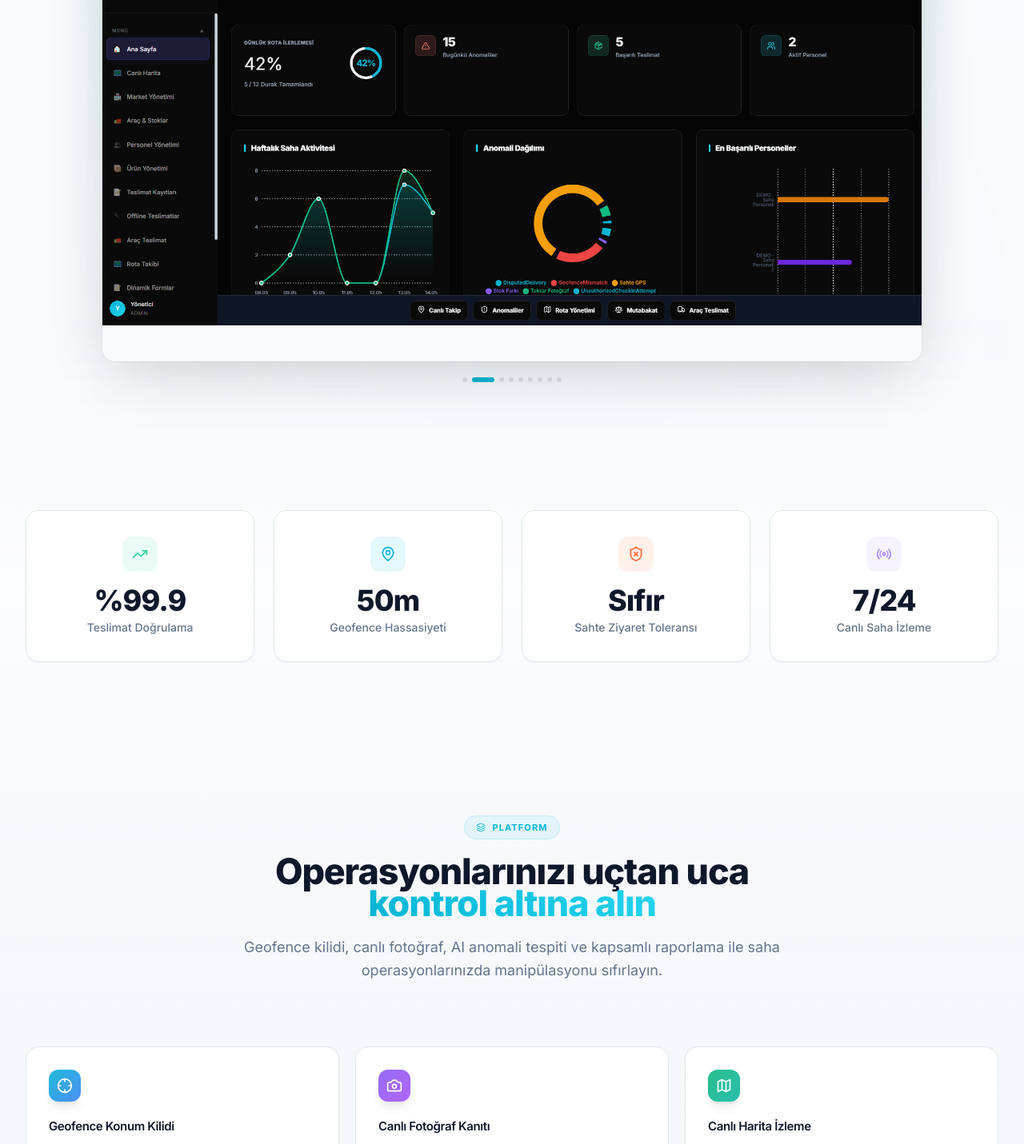
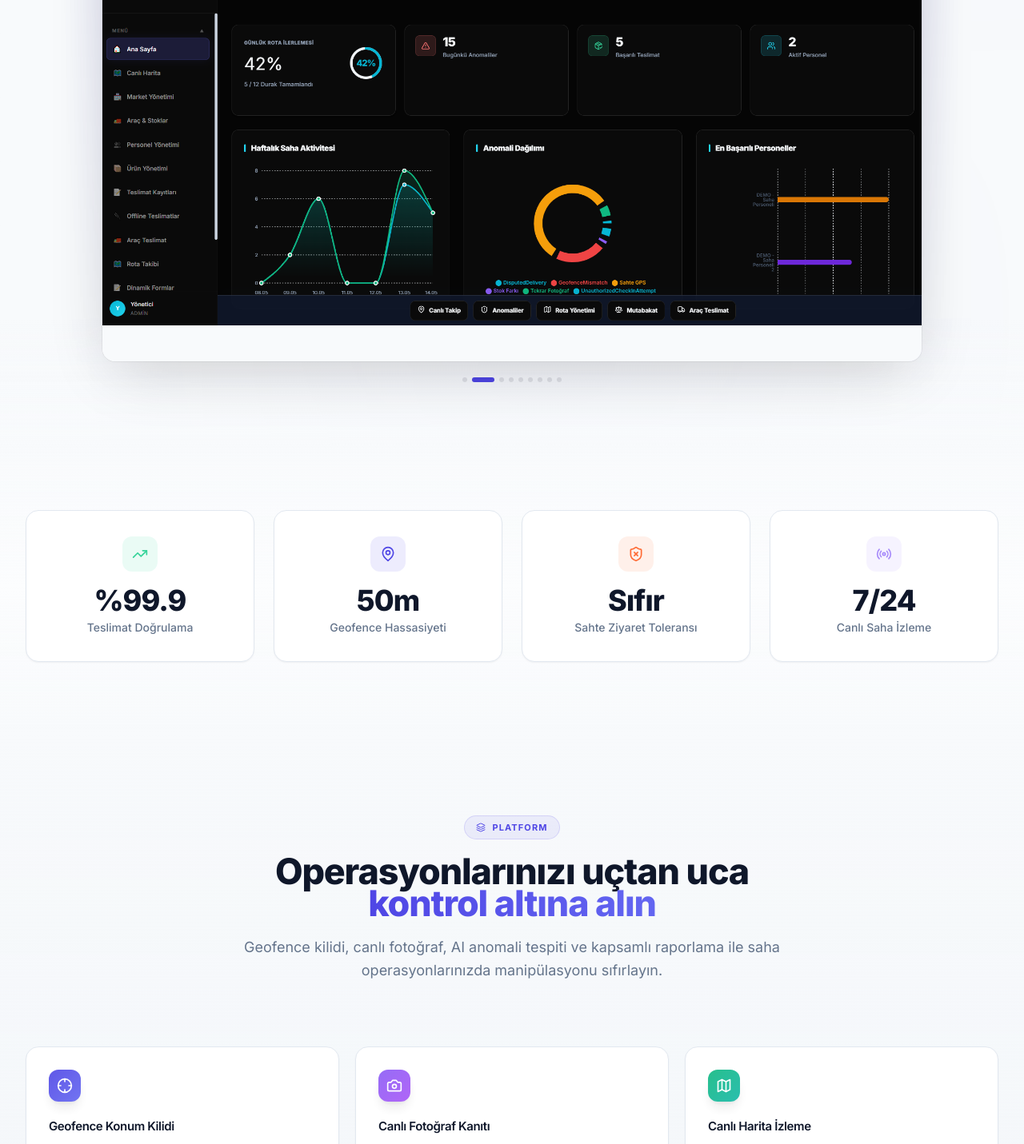
Before and after one commit to ylmzMehmet/sahatakip-landing, a React (Vite) app: page / in a window 1280 px wide. Shown: the part 839-2270 px from the top of the page at 80% size. Built offline with nearby package versions, Linux system fonts and the light colour scheme; the HTML template or start-up script is replaced by a standard one.

Commit message:
renk değiştirdim

```diff
--- a/src/components/AICenter.tsx
+++ b/src/components/AICenter.tsx
@@ -7,7 +7,7 @@ const aiFeatures = [
     icon: <Shield className="w-5 h-5" />,
     title: 'Güvenilirlik Puanı',
     desc: 'Her personelin anomali geçmişi, rota uyumu ve teslimat doğruluğu analiz edilerek güvenilirlik skoru hesaplanır.',
-    gradient: 'from-brand to-blue-500',
+    gradient: 'from-brand to-brand-light',
   },
   {
     icon: <TrendingUp className="w-5 h-5" />,
--- a/src/components/CTA.tsx
+++ b/src/components/CTA.tsx
@@ -32,7 +32,7 @@ export default function CTA() {
             <h2 className="text-3xl md:text-4xl lg:text-5xl font-extrabold tracking-tight mb-6 leading-tight">
               Saha hakimiyetini
               <br />
-              <span className="text-transparent bg-clip-text bg-gradient-to-r from-brand via-brand-light to-cyan-300">
+              <span className="text-transparent bg-clip-text bg-gradient-to-r from-brand-dark to-brand">
                 bugün ele alın
               </span>
             </h2>
--- a/src/components/Features.tsx
+++ b/src/components/Features.tsx
@@ -10,7 +10,7 @@ const features = [
     icon: <Crosshair className="w-5 h-5" />,
     title: 'Geofence Konum Kilidi',
     desc: 'Teslimat noktasına 50m yaklaşmadan işlem yapılamaz. Uzaktan sahte check-in teknik olarak imkansızdır.',
-    gradient: 'from-cyan-500 to-blue-500',
+    gradient: 'from-brand to-brand-light',
   },
   {
     icon: <Camera className="w-5 h-5" />,
@@ -58,7 +58,7 @@ const features = [
     icon: <BarChart3 className="w-5 h-5" />,
     title: 'Kapsamlı Raporlama',
     desc: 'Saha özetleri, ziyaret tamamlama, atlanan durak analizi ve personel performans KPI\'ları.',
-    gradient: 'from-blue-400 to-cyan-500',
+    gradient: 'from-brand-light to-brand',
   },
 ];
 
--- a/src/components/Hero.tsx
+++ b/src/components/Hero.tsx
@@ -32,7 +32,7 @@ export default function Hero({ onOpenModal }: HeroProps) {
     <section className="relative min-h-screen flex items-center overflow-hidden">
       {/* Massive Gradient Orbs */}
       <div className="absolute top-[-20%] left-[-10%] w-[700px] h-[700px] bg-brand/[0.07] blur-[180px] rounded-full pointer-events-none" />
-      <div className="absolute top-[10%] right-[-15%] w-[500px] h-[500px] bg-blue-600/[0.05] blur-[150px] rounded-full pointer-events-none" />
+      <div className="absolute top-[10%] right-[-15%] w-[500px] h-[500px] bg-brand-dark/[0.05] blur-[150px] rounded-full pointer-events-none" />
       <div className="absolute bottom-[-10%] left-[30%] w-[600px] h-[600px] bg-brand/[0.04] blur-[160px] rounded-full pointer-events-none" />
 
       {/* Grid Pattern */}
@@ -205,7 +205,7 @@ export default function Hero({ onOpenModal }: HeroProps) {
               </div>
           </div>
 
-          {/* Image Indicators */}
+        {/* Image Indicators */}
           <div className="flex justify-center gap-1.5 mt-5">
             {pcImages.map((_, i) => (
               <button
--- a/src/index.css
+++ b/src/index.css
@@ -19,7 +19,7 @@
   }
 
   ::selection {
-    background: rgba(0, 212, 255, 0.25);
+    background: rgba(79, 70, 229, 0.25);
     color: #fff;
   }
 }
@@ -27,8 +27,8 @@
 /* ===== Premium Scrollbar ===== */
 ::-webkit-scrollbar { width: 5px; }
 ::-webkit-scrollbar-track { background: #f8fafc; }
-::-webkit-scrollbar-thumb { background: rgba(6,182,212,0.3); border-radius: 10px; }
-::-webkit-scrollbar-thumb:hover { background: rgba(6,182,212,0.5); }
+::-webkit-scrollbar-thumb { background: rgba(79, 70, 229, 0.3); border-radius: 10px; }
+::-webkit-scrollbar-thumb:hover { background: rgba(79, 70, 229, 0.5); }
 
 /* ===== Noise Overlay ===== */
 .noise-overlay {
@@ -53,7 +53,7 @@
   position: absolute;
   inset: -1px;
   border-radius: inherit;
-  background: linear-gradient(135deg, rgba(6,182,212,0.3) 0%, transparent 40%, transparent 60%, rgba(6,182,212,0.15) 100%);
+  background: linear-gradient(135deg, rgba(79, 70, 229, 0.3) 0%, transparent 40%, transparent 60%, rgba(79, 70, 229, 0.15) 100%);
   z-index: -1;
   pointer-events: none;
 }
@@ -64,7 +64,7 @@
     110deg,
     #0f172a 0%,
     #0f172a 35%,
-    #06b6d4 50%,
+    #4f46e5 50%,
     #0f172a 65%,
     #0f172a 100%
   );
--- a/tailwind.config.js
+++ b/tailwind.config.js
@@ -13,10 +13,10 @@ export default {
           elevated: '#f1f5f9',
         },
         brand: {
-          DEFAULT: '#06b6d4',
-          dark: '#0891b2',
-          light: '#22d3ee',
-          glow: 'rgba(6, 182, 212, 0.15)',
+          DEFAULT: '#4f46e5', // indigo-600
+          dark: '#3730a3',    // indigo-800
+          light: '#6366f1',   // indigo-500
+          glow: 'rgba(79, 70, 229, 0.15)',
         },
         orange: '#ff6b35',
         surface: '#e2e8f0',
```
